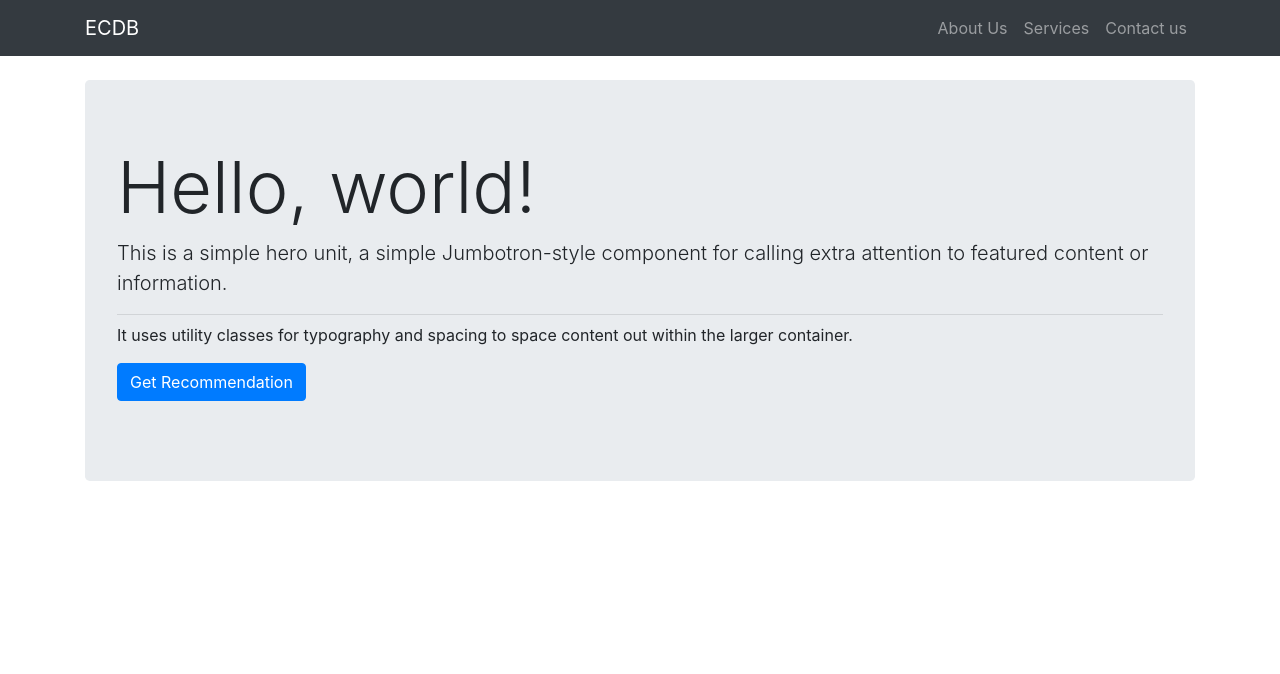
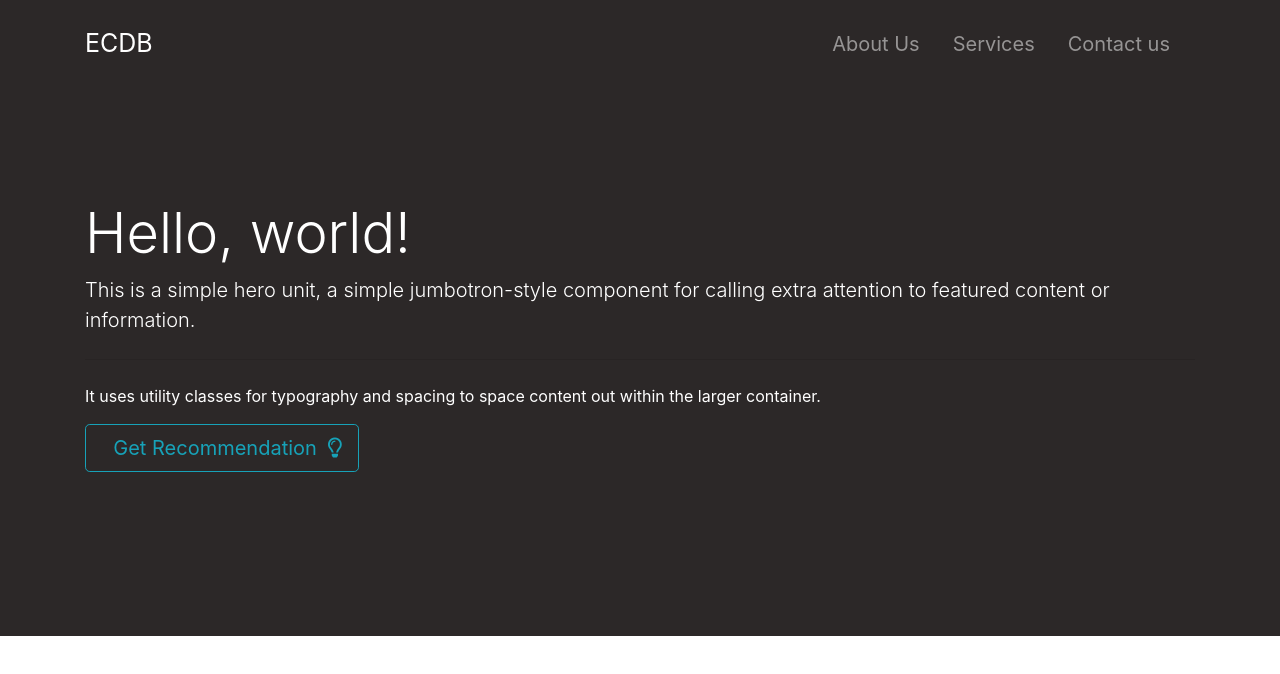
Before and after one commit to Jackent2B/EDdb, a React (Create React App) app in the folder client/: page /home in a window 1280 px wide. Shown: the top 674 px of the page. Built offline with nearby package versions, Linux system fonts and the light colour scheme.

Commit message:
Small design changes

```diff
--- a/client/public/index.html
+++ b/client/public/index.html
@@ -9,6 +9,7 @@
       content="Web site created using create-react-app"
     />
     <link rel="manifest" href="%PUBLIC_URL%/manifest.json" />
+    <link rel="stylesheet" href="https://cdnjs.cloudflare.com/ajax/libs/font-awesome/5.15.3/css/all.min.css">
     <title>ECDb</title>
   </head>
   <body>
--- a/client/src/App.css
+++ b/client/src/App.css
@@ -11,11 +11,29 @@ body{
   padding: 0;
 }
 
-#header-navbar-brand{
-  font-size: 2rem;
+.main-jumbo{
+  background-color: rgb(44, 40, 40);
+  border-radius: 0!important;
+  width: 100vw;
+  height: 70vh;
+  background-repeat: no-repeat;
+  background-size: cover;
 }
 
-.header-nav-link{
-  font-size: 1.1rem;
-  padding-right: 20px!important;
+.header-nav{
+  background-color: rgb(44,40,40)!important;
+  padding-top: 20px!important;
+  font-size: 20px;
 }
+
+.header-navbrand{
+  font-size: 25px;
+}
+
+.header-navlink{
+  padding-right: 25px!important;
+}
+
+.main-container{
+  margin-top: 60px!important;
+}
--- a/client/src/components/Header.js
+++ b/client/src/components/Header.js
@@ -22,20 +22,20 @@ function Header() {
   const toggle = () => setIsOpen(!isOpen);
 
   return (
-    <Navbar collapseOnSelect expand="md" className="navbar navbar-dark bg-dark">
+    <Navbar collapseOnSelect expand="md" className="navbar navbar-dark bg-dark header-nav" fixed>
       <Container>
-      <NavbarBrand href="/"> ECDB </NavbarBrand>
+      <NavbarBrand href="/" className="header-navbrand"> ECDB </NavbarBrand>
         <NavbarToggler onClick={toggle} />
         <Collapse isOpen={isOpen} navbar>
           <Nav className="ml-auto" navbar>
             <NavItem>
-              <NavLink href="#aboutus">About Us</NavLink>
+              <NavLink href="#aboutus" className="header-navlink">About Us</NavLink>
             </NavItem>
             <NavItem>
-              <NavLink href="#services">Services</NavLink>
+              <NavLink href="#services" className="header-navlink">Services</NavLink>
             </NavItem>
             <NavItem>
-              <NavLink href="#contactus">Contact us</NavLink>
+              <NavLink href="#contactus" className="header-navlink">Contact us</NavLink>
             </NavItem>
           </Nav>
         </Collapse>
--- a/client/src/components/Home.js
+++ b/client/src/components/Home.js
@@ -1,30 +1,18 @@
 import React from "react";
 import { Link } from "react-router-dom";
-import { Container, Jumbotron } from "reactstrap";
+import { Col, Container, Jumbotron } from "reactstrap";
 
 function Home() {
   return (
-    <div>
-      <Container><br/>
-        <Jumbotron>
-          <h1 className="display-3">Hello, world!</h1>
-          <p className="lead">
-            This is a simple hero unit, a simple Jumbotron-style component for
-            calling extra attention to featured content or information.
-          </p>
-          <hr className="my-2" />
-          <p>
-            It uses utility classes for typography and spacing to space content
-            out within the larger container.
-          </p>
-          <p className="lead">
-            <Link to="/recommendation" className="btn btn-primary">
-              Get Recommendation
-            </Link>
-          </p>
-        </Jumbotron>
+    <Jumbotron className="bg-cover text-white main-jumbo">
+      <Container className="main-container">
+        <h1 class="display-4">Hello, world!</h1>
+        <p class="lead">This is a simple hero unit, a simple jumbotron-style component for calling extra attention to featured content or information.</p>
+        <hr class="my-4" />
+        <p>It uses utility classes for typography and spacing to space content out within the larger container.</p>
+        <a class="btn btn-outline-info btn-lg" href="/recommendation" role="button">&nbsp; Get Recommendation &nbsp;<i class="far fa-lightbulb"></i></a>
       </Container>
-    </div>
+    </Jumbotron>
   );
 }
 
```
